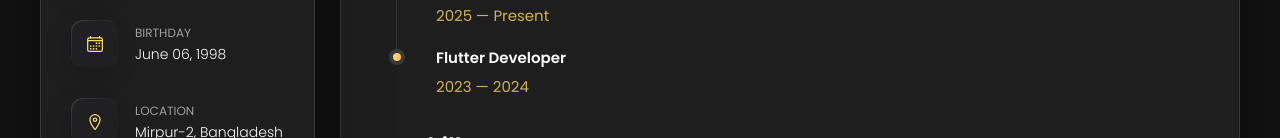
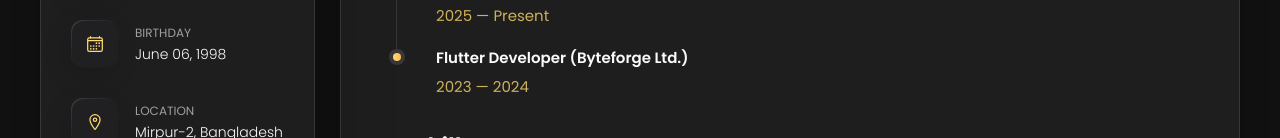
Before and after one commit to monirul1128/portfolio, a plain HTML site: page index.html in a window 1280 px wide. Both pictures are taken after a click on the button "Resume". Shown: the part 579-717 px from the top of the page. Drawn offline with nearby package versions, Linux system fonts and the light colour scheme.

Commit message:
Update index.html

```diff
--- a/index.html
+++ b/index.html
@@ -585,7 +585,7 @@
 
             <li class="timeline-item">
 
-              <h4 class="h4 timeline-item-title">Flutter Developer</h4>
+              <h4 class="h4 timeline-item-title">Flutter Developer (Byteforge Ltd.)</h4>
 
               <span>2023 — 2024</span>
 
```
